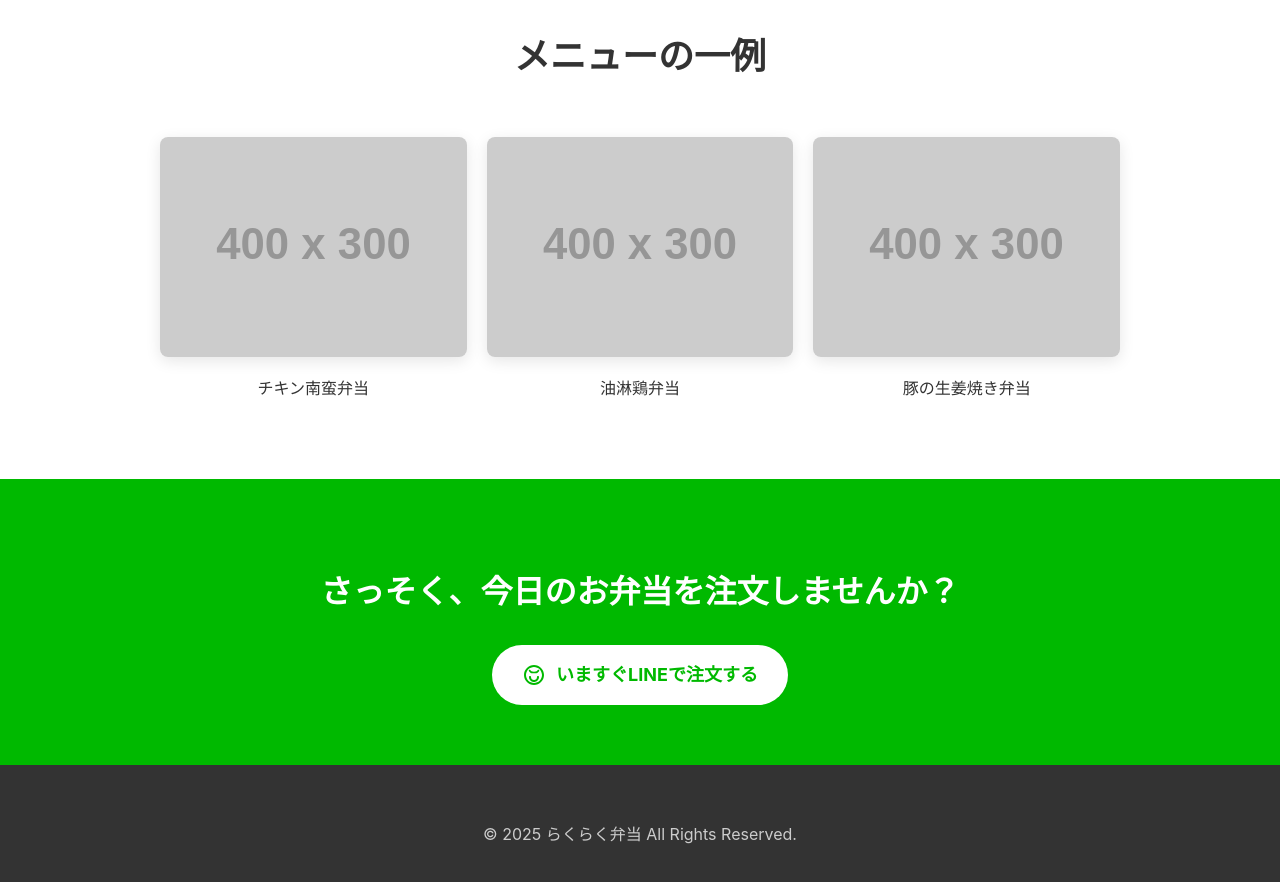
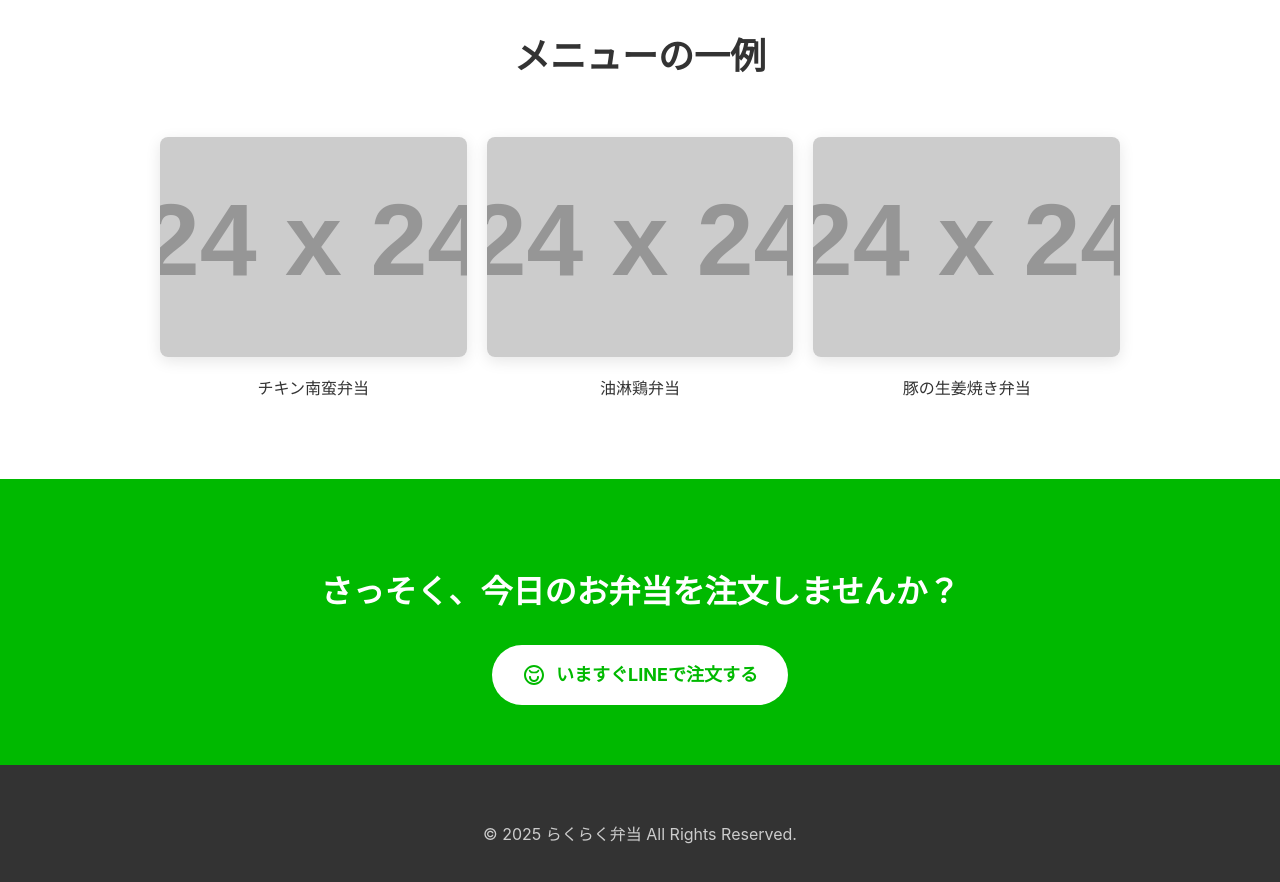
Before and after one commit to OfficePlata/raku2-order, a plain HTML site: page index.html in a window 1280 px wide. Shown: the part 1780-2662 px from the top of the page. Drawn offline with Linux system fonts and the light colour scheme; placeholder pictures from the web are drawn by us.

Commit message:
Update index.html

```diff
--- a/index.html
+++ b/index.html
@@ -307,19 +307,16 @@
         </div>
     </section>
 
-    <section id="menu" class="menu">
+   <section id="menu" class="menu">
   <div class="container">
     <h2 class="section-title">メニューの一例</h2>
     <div class="menu-gallery">
       <!-- チキン南蛮弁当 -->
       <div class="menu-photo">
         <img
-          src="https://placehold.co/400x300/png?text=%E3%83%81%E3%82%AD%E3%83%B3%E5%8D%97%E8%9B%AE%E5%BC%81%E5%BD%93%0A%EF%BC%88%E3%82%BF%E3%83%AB%E3%82%BF%E3%83%AB%E3%82%BD%E3%83%BC%E3%82%B9%E3%83%BB%E3%82%BF%E3%83%AB%E3%82%BF%E3%83%AB%EF%BC%89"
-          srcset="
-            https://placehold.co/400x300/png?text=%E3%83%81%E3%82%AD%E3%83%B3%E5%8D%97%E8%9B%AE%E5%BC%81%E5%BD%93%0A%EF%BC%88%E3%82%BF%E3%83%AB%E3%82%BF%E3%83%AB%E3%82%BD%E3%83%BC%E3%82%B9%E3%83%BB%E3%82%BF%E3%83%AB%E3%82%BF%E3%83%AB%EF%BC%89 1x,
-            https://placehold.co/800x600/png?text=%E3%83%81%E3%82%AD%E3%83%B3%E5%8D%97%E8%9B%AE%E5%BC%81%E5%BD%93%0A%EF%BC%88%E3%82%BF%E3%83%AB%E3%82%BF%E3%83%AB%E3%82%BD%E3%83%BC%E3%82%B9%E3%83%BB%E3%82%BF%E3%83%AB%E3%82%BF%E3%83%AB%EF%BC%89 2x
-          "
-          alt="チキン南蛮弁当（タルタルソース）"
+          src="https://placehold.jp/24/eeeeee/999999/400x300.png?text=%E3%83%81%E3%82%AD%E3%83%B3%E5%8D%97%E8%9B%AE%E5%BC%81%E5%BD%93%0A%E3%82%BF%E3%83%AB%E3%82%BF%E3%83%AB%E4%BB%98%E3%81%8D"
+          srcset="https://placehold.jp/24/eeeeee/999999/800x600.png?text=%E3%83%81%E3%82%AD%E3%83%B3%E5%8D%97%E8%9B%AE%E5%BC%81%E5%BD%93%0A%E3%82%BF%E3%83%AB%E3%82%BF%E3%83%AB%E4%BB%98%E3%81%8D 2x"
+          alt="チキン南蛮弁当（タルタル付き）"
           width="400" height="300" loading="lazy" decoding="async">
         <p>チキン南蛮弁当</p>
       </div>
@@ -327,11 +324,8 @@
       <!-- 油淋鶏弁当 -->
       <div class="menu-photo">
         <img
-          src="https://placehold.co/400x300/png?text=%E6%B2%B9%E6%B7%8B%E9%B6%8F%E5%BC%81%E5%BD%93%0A%E9%AB%98%E9%BC%BB%E9%86%A4%E6%B2%B9%E3%83%80%E3%83%AC"
-          srcset="
-            https://placehold.co/400x300/png?text=%E6%B2%B9%E6%B7%8B%E9%B6%8F%E5%BC%81%E5%BD%93%0A%E9%AB%98%E9%BC%BB%E9%86%A4%E6%B2%B9%E3%83%80%E3%83%AC 1x,
-            https://placehold.co/800x600/png?text=%E6%B2%B9%E6%B7%8B%E9%B6%8F%E5%BC%81%E5%BD%93%0A%E9%AB%98%E9%BC%BB%E9%86%A4%E6%B2%B9%E3%83%80%E3%83%AC 2x
-          "
+          src="https://placehold.jp/24/eeeeee/999999/400x300.png?text=%E6%B2%B9%E6%B7%8B%E9%B6%8F%E5%BC%81%E5%BD%93%0A%E9%A6%99%E5%91%B3%E3%83%80%E3%83%AC"
+          srcset="https://placehold.jp/24/eeeeee/999999/800x600.png?text=%E6%B2%B9%E6%B7%8B%E9%B6%8F%E5%BC%81%E5%BD%93%0A%E9%A6%99%E5%91%B3%E3%83%80%E3%83%AC 2x"
           alt="油淋鶏弁当（香味ダレ）"
           width="400" height="300" loading="lazy" decoding="async">
         <p>油淋鶏弁当</p>
@@ -340,11 +334,8 @@
       <!-- 豚の生姜焼き弁当 -->
       <div class="menu-photo">
         <img
-          src="https://placehold.co/400x300/png?text=%E8%B1%9A%E3%81%AE%E7%94%9F%E5%A7%9C%E7%84%BC%E3%81%8D%E5%BC%81%E5%BD%93%0A%E7%94%9F%E5%A7%9C%E3%81%AE%E9%A6%99%E3%82%8A"
-          srcset="
-            https://placehold.co/400x300/png?text=%E8%B1%9A%E3%81%AE%E7%94%9F%E5%A7%9C%E7%84%BC%E3%81%8D%E5%BC%81%E5%BD%93%0A%E7%94%9F%E5%A7%9C%E3%81%AE%E9%A6%99%E3%82%8A 1x,
-            https://placehold.co/800x600/png?text=%E8%B1%9A%E3%81%AE%E7%94%9F%E5%A7%9C%E7%84%BC%E3%81%8D%E5%BC%81%E5%BD%93%0A%E7%94%9F%E5%A7%9C%E3%81%AE%E9%A6%99%E3%82%8A 2x
-          "
+          src="https://placehold.jp/24/eeeeee/999999/400x300.png?text=%E8%B1%9A%E3%81%AE%E7%94%9F%E5%A7%9C%E7%84%BC%E3%81%8D%E5%BC%81%E5%BD%93%0A%E7%94%9F%E5%A7%9C%E3%81%AE%E9%A6%99%E3%82%8A"
+          srcset="https://placehold.jp/24/eeeeee/999999/800x600.png?text=%E8%B1%9A%E3%81%AE%E7%94%9F%E5%A7%9C%E7%84%BC%E3%81%8D%E5%BC%81%E5%BD%93%0A%E7%94%9F%E5%A7%9C%E3%81%AE%E9%A6%99%E3%82%8A 2x"
           alt="豚の生姜焼き弁当（生姜の香り）"
           width="400" height="300" loading="lazy" decoding="async">
         <p>豚の生姜焼き弁当</p>
@@ -352,6 +343,7 @@
     </div>
   </div>
 </section>
+
 
 
     <section class="cta">
```
